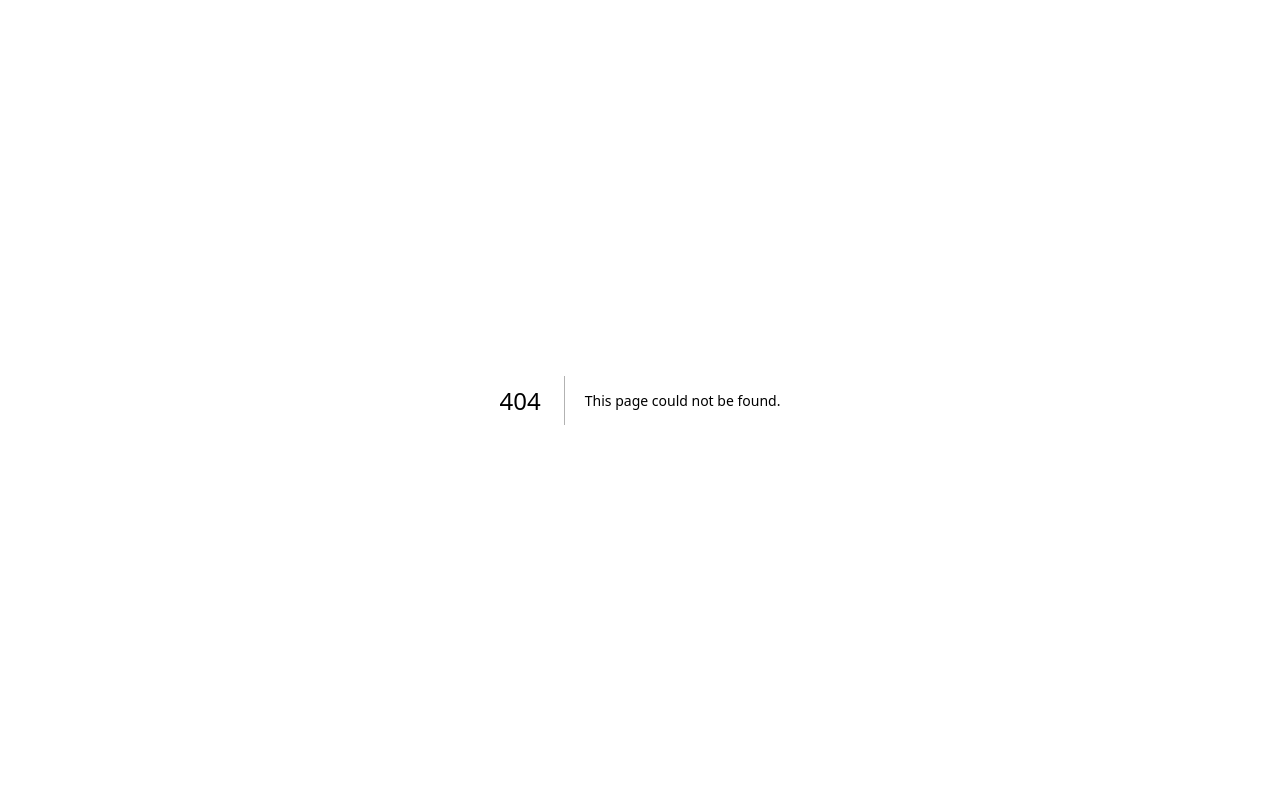
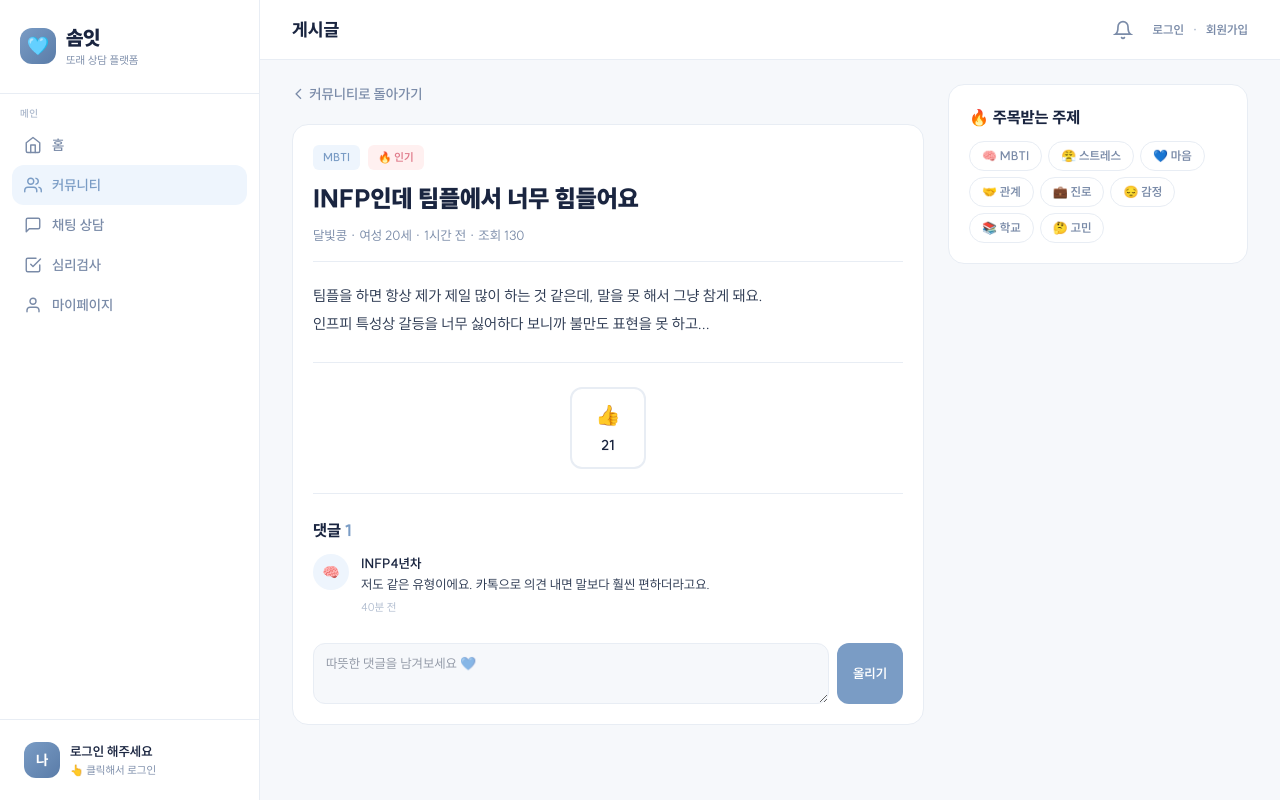
Before and after one commit to hoi256678-cpu/createClub, a Next.js app: page /community/1 in a window 1280 px wide. Before the commit this address had no page. Built offline with nearby package versions, Linux system fonts and the light colour scheme; no server answers.

Commit message:
feat: 게시글 상세 화면 구현

```diff
--- /dev/null
+++ b/app/(shell)/community/[id]/page.tsx
@@ -0,0 +1,138 @@
+"use client";
+
+import { useState } from "react";
+import { useParams, useRouter } from "next/navigation";
+import Link from "next/link";
+import Card from "@/app/components/ui/Card";
+import Chip from "@/app/components/ui/Chip";
+import { COMMUNITY_POSTS, TOPICS, TOPIC_EMOJI, type CommunityComment } from "../mock";
+
+export default function CommunityPostPage() {
+  const params = useParams<{ id: string }>();
+  const router = useRouter();
+  const post = COMMUNITY_POSTS.find((p) => p.id === Number(params.id));
+
+  const [likes, setLikes] = useState(post?.likes ?? 0);
+  const [voted, setVoted] = useState(false);
+  const [comment, setComment] = useState("");
+  const [comments, setComments] = useState<CommunityComment[]>(post?.comments ?? []);
+
+  if (!post) {
+    return (
+      <div className="py-16 text-center text-text-faint">
+        게시글을 찾을 수 없어요.
+        <div className="mt-4">
+          <Link href="/community" className="font-bold text-primary-dark">
+            커뮤니티로 돌아가기
+          </Link>
+        </div>
+      </div>
+    );
+  }
+
+  function toggleVote() {
+    if (voted) {
+      setLikes((n) => n - 1);
+      setVoted(false);
+    } else {
+      setLikes((n) => n + 1);
+      setVoted(true);
+    }
+  }
+
+  function submitComment() {
+    if (!comment.trim()) return;
+    setComments((c) => [...c, { av: "💬", name: "나", role: "", text: comment.trim(), date: "방금 전" }]);
+    setComment("");
+  }
+
+  return (
+    <div className="grid grid-cols-1 gap-6 shell:grid-cols-[1fr_300px]">
+      <div>
+        <button
+          onClick={() => router.push("/community")}
+          className="mb-5 flex items-center gap-1.5 text-sm font-semibold text-text-muted"
+        >
+          ← 커뮤니티로 돌아가기
+        </button>
+        <Card>
+          <div className="mb-3 flex gap-2">
+            <span className="rounded-md bg-primary-light px-2.5 py-1 text-[11px] font-bold text-primary-dark">
+              {post.tag}
+            </span>
+            {post.likes >= 15 && (
+              <span className="rounded-md bg-[#fff0f0] px-2.5 py-1 text-[11px] font-bold text-[#e07b8b]">🔥 인기</span>
+            )}
+          </div>
+          <h1 className="mb-3 text-2xl font-black text-text">{post.title}</h1>
+          <div className="mb-5 border-b border-border pb-4 text-[13px] text-text-muted">
+            {post.author} · {post.gender}성 {post.age}세 · {post.time} · 조회 {post.views}
+          </div>
+          <div className="whitespace-pre-wrap text-[15px] leading-[1.85] text-text-2">{post.body}</div>
+
+          <div className="my-6 flex justify-center border-y border-border py-6">
+            <button
+              onClick={toggleVote}
+              className={`flex flex-col items-center gap-1.5 rounded-xl border-2 px-6 py-3 font-bold transition-colors ${
+                voted ? "border-primary-dark bg-primary-light" : "border-border"
+              }`}
+            >
+              <span className="text-xl">👍</span>
+              <span className="text-sm text-text">{likes}</span>
+            </button>
+          </div>
+
+          <div className="mb-3 font-extrabold text-text">
+            댓글 <span className="text-primary-dark">{comments.length}</span>
+          </div>
+          <div className="flex flex-col gap-3">
+            {comments.map((c, i) => (
+              <div key={i} className="flex gap-3 border-b border-border pb-3 last:border-0">
+                <div className="flex h-9 w-9 flex-shrink-0 items-center justify-center rounded-full bg-primary-light text-sm font-bold text-primary-dark">
+                  {c.av}
+                </div>
+                <div>
+                  <div className="text-[13px] font-bold text-text">
+                    {c.name}
+                    {c.role && (
+                      <span className="ml-1.5 rounded bg-primary-light px-1.5 py-0.5 text-[10px] font-bold text-primary-dark">
+                        {c.role}
+                      </span>
+                    )}
+                  </div>
+                  <div className="mt-0.5 text-[13px] text-text-2">{c.text}</div>
+                  <div className="mt-1 text-[11px] text-text-faint">{c.date}</div>
+                </div>
+              </div>
+            ))}
+          </div>
+
+          <div className="mt-4 flex gap-2">
+            <textarea
+              value={comment}
+              onChange={(e) => setComment(e.target.value)}
+              placeholder="따뜻한 댓글을 남겨보세요 💙"
+              rows={2}
+              className="flex-1 rounded-xl border border-border bg-bg px-3 py-2.5 text-[13px] outline-none focus:border-primary"
+            />
+            <button onClick={submitComment} className="rounded-xl bg-primary-dark px-4 py-2.5 text-[13px] font-bold text-white">
+              올리기
+            </button>
+          </div>
+        </Card>
+      </div>
+      <div>
+        <Card>
+          <div className="mb-3 font-extrabold text-text">🔥 주목받는 주제</div>
+          <div className="flex flex-wrap gap-1.5">
+            {TOPICS.map((t) => (
+              <Chip key={t}>
+                {TOPIC_EMOJI[t]} {t}
+              </Chip>
+            ))}
+          </div>
+        </Card>
+      </div>
+    </div>
+  );
+}
```
